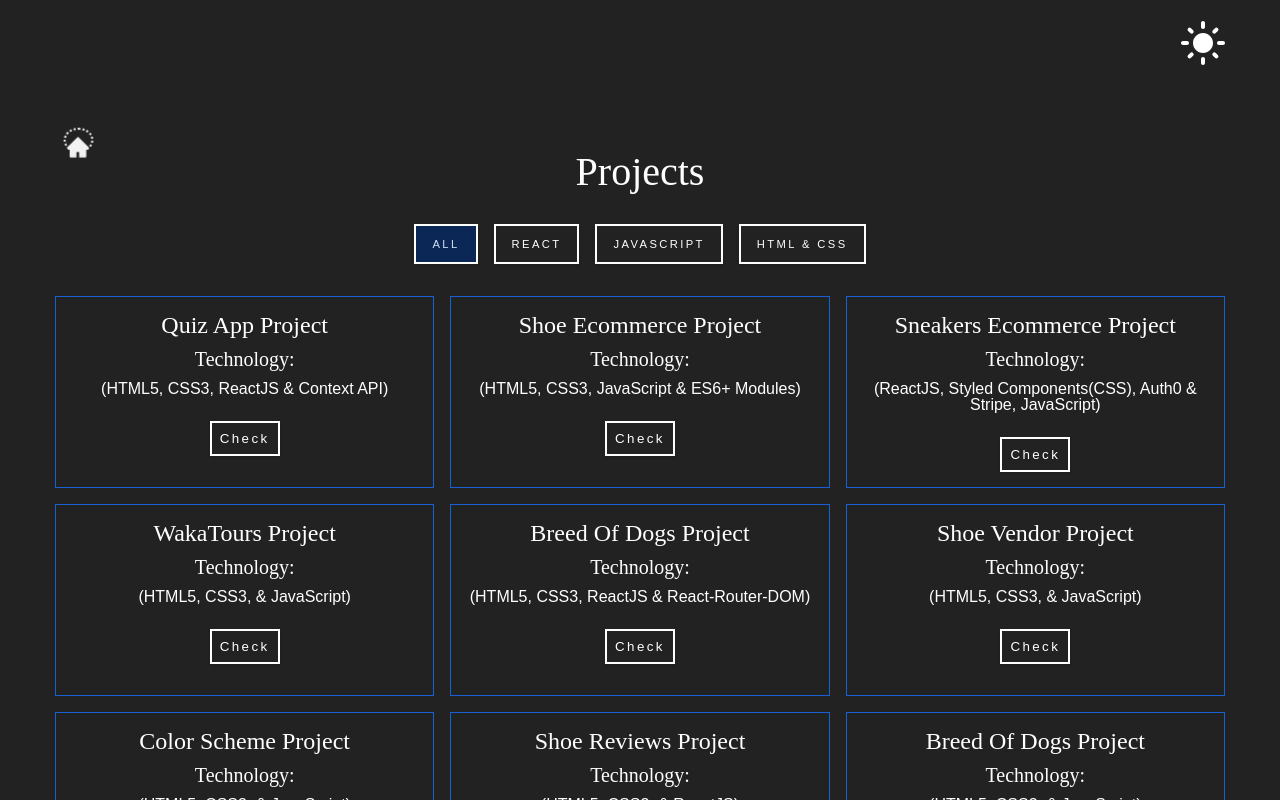
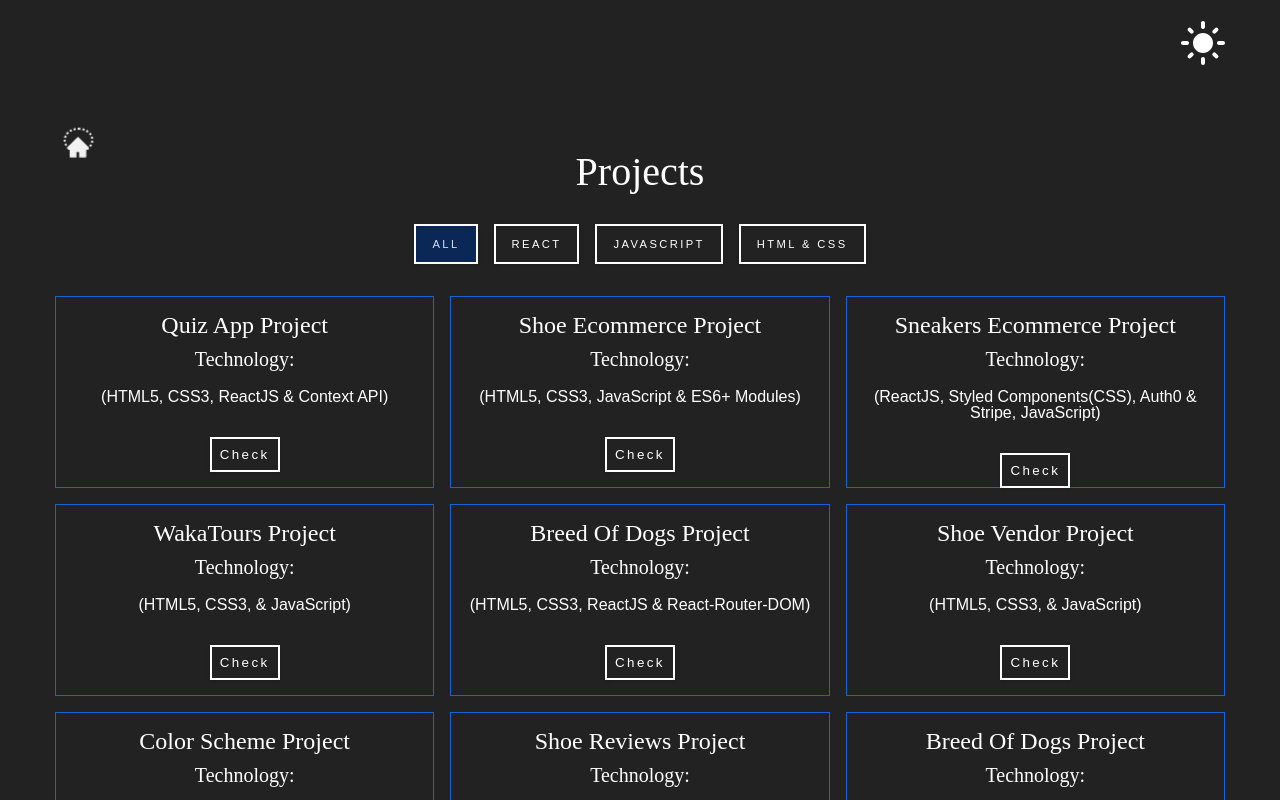
Before and after one commit to Danthesage01/port, a React (Create React App) app: page /projects in a window 1280 px wide. Shown: the top 800 px of the page. Built offline with nearby package versions, Linux system fonts and the light colour scheme.

Commit message:
update css

```diff
--- a/src/index.css
+++ b/src/index.css
@@ -541,8 +541,7 @@ Project
 }
 .card p {
   line-height: 1;
-  padding-left: .5rem;
-  padding-right: .5rem;
+  padding: .5rem;
 }
 .project-img {
   height: 20rem;
```
